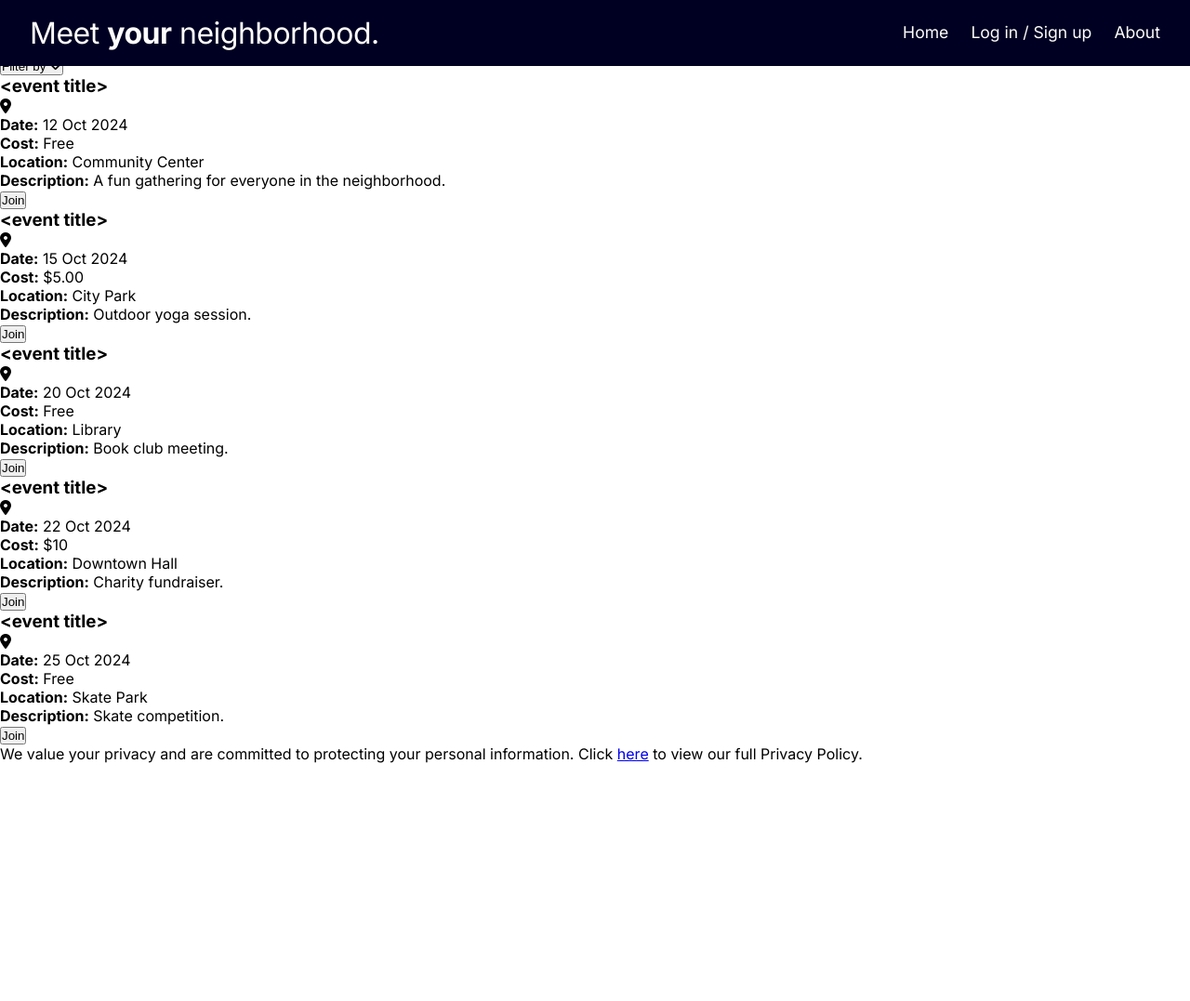
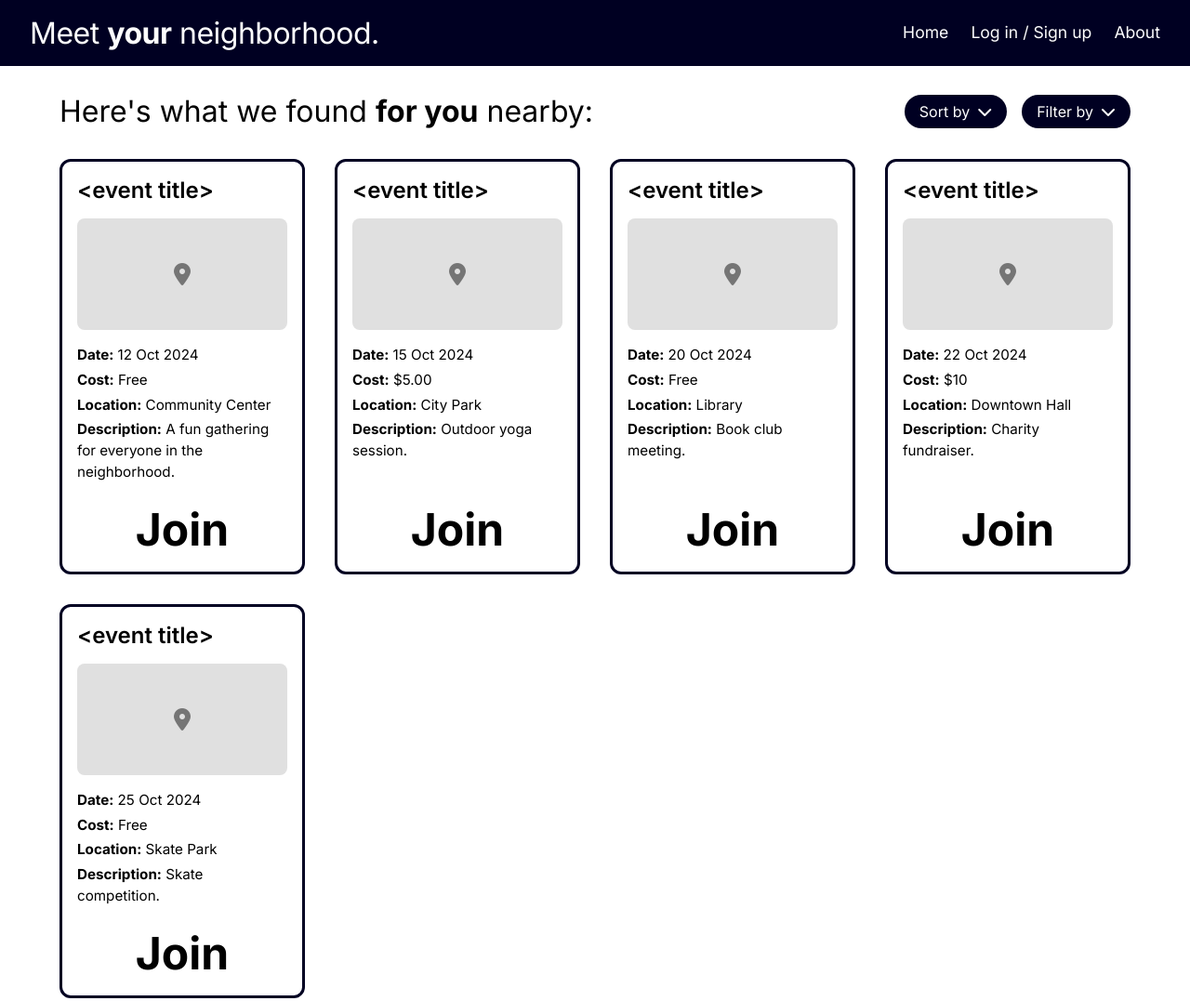
Before and after one commit to retr0-indxb/chayn-website, a plain HTML site: page events.html in a window 1280 px wide. Shown: the top 1077 px of the page at 93% size. Before the commit the page ends 821 px from the top, so only its background shows below. Drawn offline with Linux system fonts and the light colour scheme.

Commit message:
Update style.css

```diff
--- a/style.css
+++ b/style.css
@@ -115,6 +115,7 @@ body {
     cursor: pointer;
     transition: transform 0.2s, box-shadow 0.2s;
     box-shadow: 0 4px 6px rgba(0, 0, 0, 0.3);
+    text-decoration: none;
 }
 
 .btn:hover {
@@ -161,3 +162,129 @@ body {
         align-items: flex-start;
     }
 }
+
+/* Events Page Styles */
+.events-main {
+    padding: 100px 5% 50px;
+    /* Top padding to account for fixed navbar */
+    min-height: 100vh;
+    background-color: white;
+    color: black;
+}
+
+.events-header {
+    display: flex;
+    justify-content: space-between;
+    align-items: center;
+    margin-bottom: 2rem;
+    flex-wrap: wrap;
+    gap: 1rem;
+}
+
+.events-header h1 {
+    font-size: 2rem;
+    font-weight: 400;
+}
+
+.events-header h1 strong {
+    font-weight: 700;
+}
+
+.controls {
+    display: flex;
+    gap: 1rem;
+}
+
+.btn-control {
+    background-color: var(--nav-bg);
+    color: white;
+    border: none;
+    padding: 8px 16px;
+    border-radius: 20px;
+    font-family: var(--primary-font);
+    font-size: 1rem;
+    cursor: pointer;
+    display: flex;
+    align-items: center;
+    gap: 8px;
+}
+
+.events-grid {
+    display: grid;
+    grid-template-columns: repeat(auto-fill, minmax(250px, 1fr));
+    gap: 2rem;
+}
+
+.event-card {
+    border: 3px solid var(--nav-bg);
+    border-radius: 12px;
+    padding: 1rem;
+    display: flex;
+    flex-direction: column;
+    gap: 1rem;
+    background: white;
+}
+
+.event-title {
+    margin: 0;
+    font-size: 1.5rem;
+    font-weight: 600;
+}
+
+.event-map-placeholder {
+    background-color: #e0e0e0;
+    height: 120px;
+    border-radius: 8px;
+    display: flex;
+    align-items: center;
+    justify-content: center;
+    color: #757575;
+    font-size: 1.5rem;
+}
+
+.event-details {
+    flex-grow: 1;
+    font-size: 0.95rem;
+    line-height: 1.5;
+}
+
+.event-details p {
+    margin-bottom: 4px;
+}
+
+.btn-join {
+    background: none;
+    border: none;
+    font-family: var(--primary-font);
+    font-size: 3rem;
+    font-weight: 700;
+    text-align: center;
+    cursor: pointer;
+    width: 100%;
+    margin-top: auto;
+    /* Push to bottom */
+    transition: transform 0.2s;
+}
+
+.btn-join:hover {
+    transform: scale(1.05);
+}
+
+.site-footer {
+    text-align: center;
+    padding: 2rem;
+    font-size: 0.8rem;
+    color: #666;
+}
+
+.site-footer a {
+    color: black;
+    text-decoration: underline;
+}
+
+@media (max-width: 768px) {
+    .events-header {
+        flex-direction: column;
+        align-items: flex-start;
+    }
+}
```
